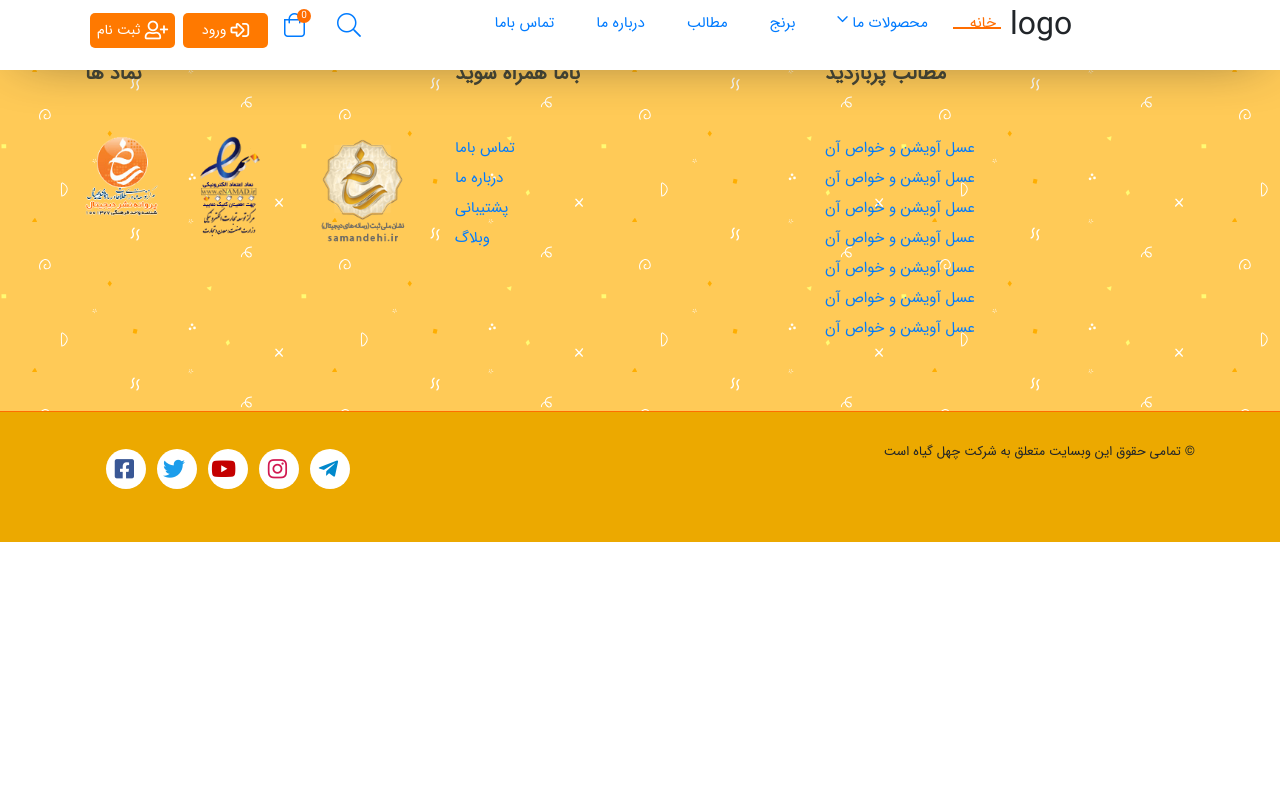
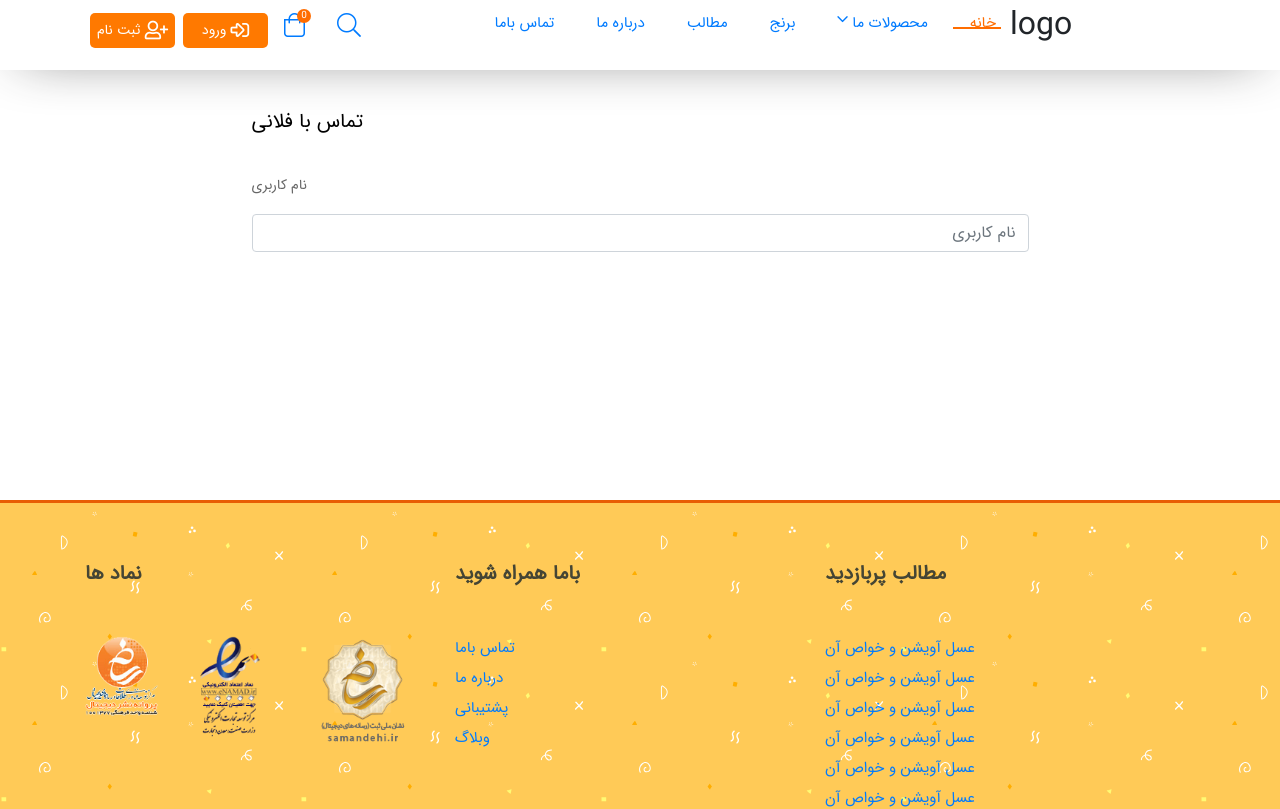
Before and after one commit to miladmohammadi82/afraalian-vue-cli, a Vue app: page /contact-page in a window 1280 px wide. Shown: the top 809 px of the page. Built offline with nearby package versions, Linux system fonts and the light colour scheme.

Commit message:
commit 1

```diff
--- /dev/null
+++ b/src/components/views/contactPage.vue
@@ -0,0 +1,32 @@
+<template>
+  <div class="container-contact-box">
+    <div class="container">
+        <div class="content-contact-page">
+            <div class="contact-form-box">
+                <div class="title-contact-page">
+                    <h5>تماس با فلانی</h5>
+                </div>
+
+                <div class="contact-form-filds">
+                    <form action="">
+                        <div class="form-group">
+                            <label for="">نام کاربری</label>
+                            <input type="text" class="mt-2 form-control" placeholder="نام کاربری" name="" id="">
+                        </div>
+                    </form>
+                </div>
+            </div>
+        </div>
+    </div>
+  </div>
+</template>
+
+<script>
+export default {
+
+}
+</script>
+
+<style>
+
+</style>
```
Also changed, not shown: src/router.js (+9 -2 lines), src/css/app.css.
